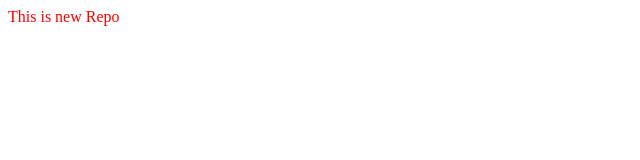
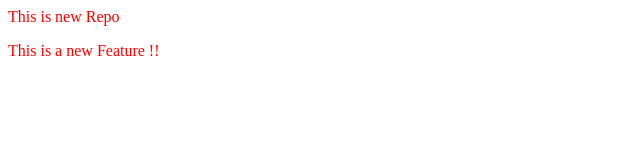
Before and after one commit to Harsh-tech81/localrepo, a plain HTML site: page index.html in a window 1280 px wide. Shown: the whole page, without its empty margins (0-640 px from the left). Drawn offline with Linux system fonts and the light colour scheme.

Commit message:
This is new feature

```diff
--- a/index.html
+++ b/index.html
@@ -1,3 +1,3 @@
 <p> This is new Repo </p>
-
+<p>This is a new Feature !! </p>
 <link rel="stylesheet" href="style.css">
```
